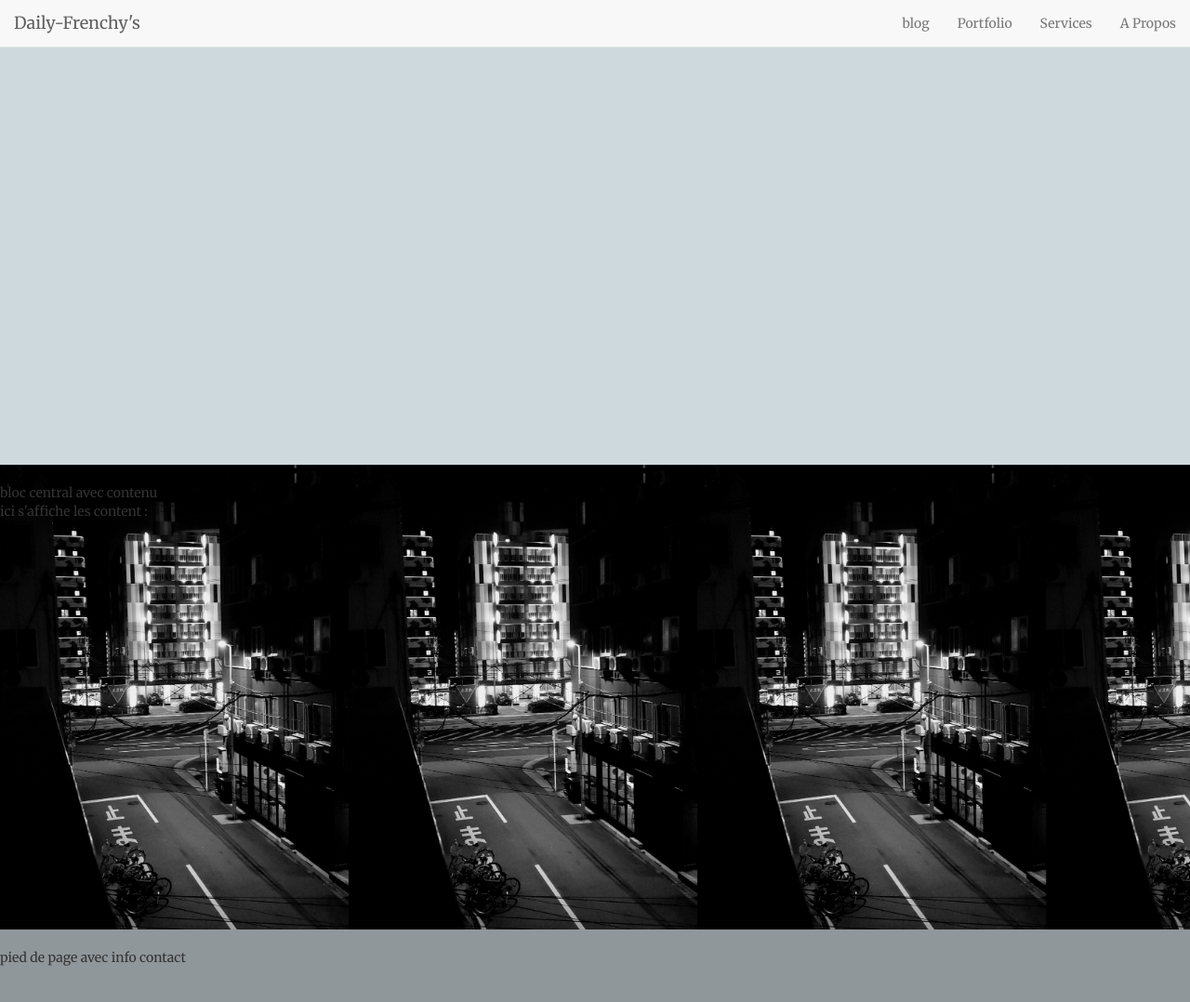
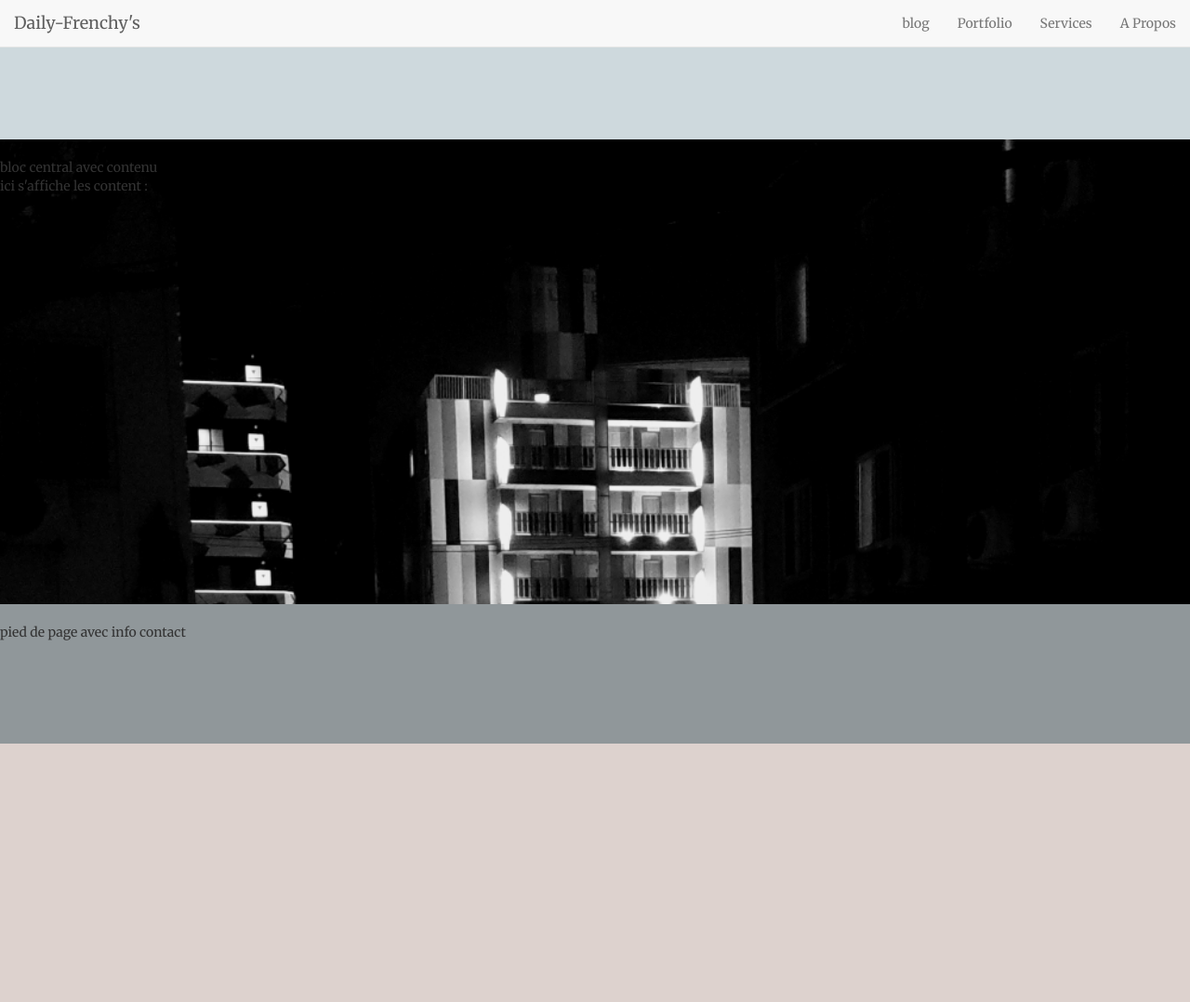
Before and after one commit to dailyfrenchy/news, a Jekyll site: the page built from index.html, in a window 1280 px wide and 1400 px high. Shown: the top 1078 px of the window at 93% size. Built offline with Jekyll 4.4.1, drawn with Linux system fonts in a browser that asks for light colours; some web fonts are replaced.

Commit message:
Update frenchy.css

```diff
--- a/css/frenchy.css
+++ b/css/frenchy.css
@@ -78,7 +78,7 @@ logo1 {
 .entete {
     background-color: #ced9dd;
     text-align : center;
-	height: 500px;
+	height: 150px;
 }
 
 
@@ -86,7 +86,7 @@ logo1 {
 .central {
     margin-top: 0;
     background-image: url("/img/default/logo1.jpg");
-	background-size: auto 100%;
+	background-size: cover;
     height: 500px;
 }
 
@@ -95,5 +95,5 @@ logo1 {
 .baspage {
     margin-top: 0;
     background-color: #90979a;
-    height: 500px;
+    height: 150px;
 }
```
